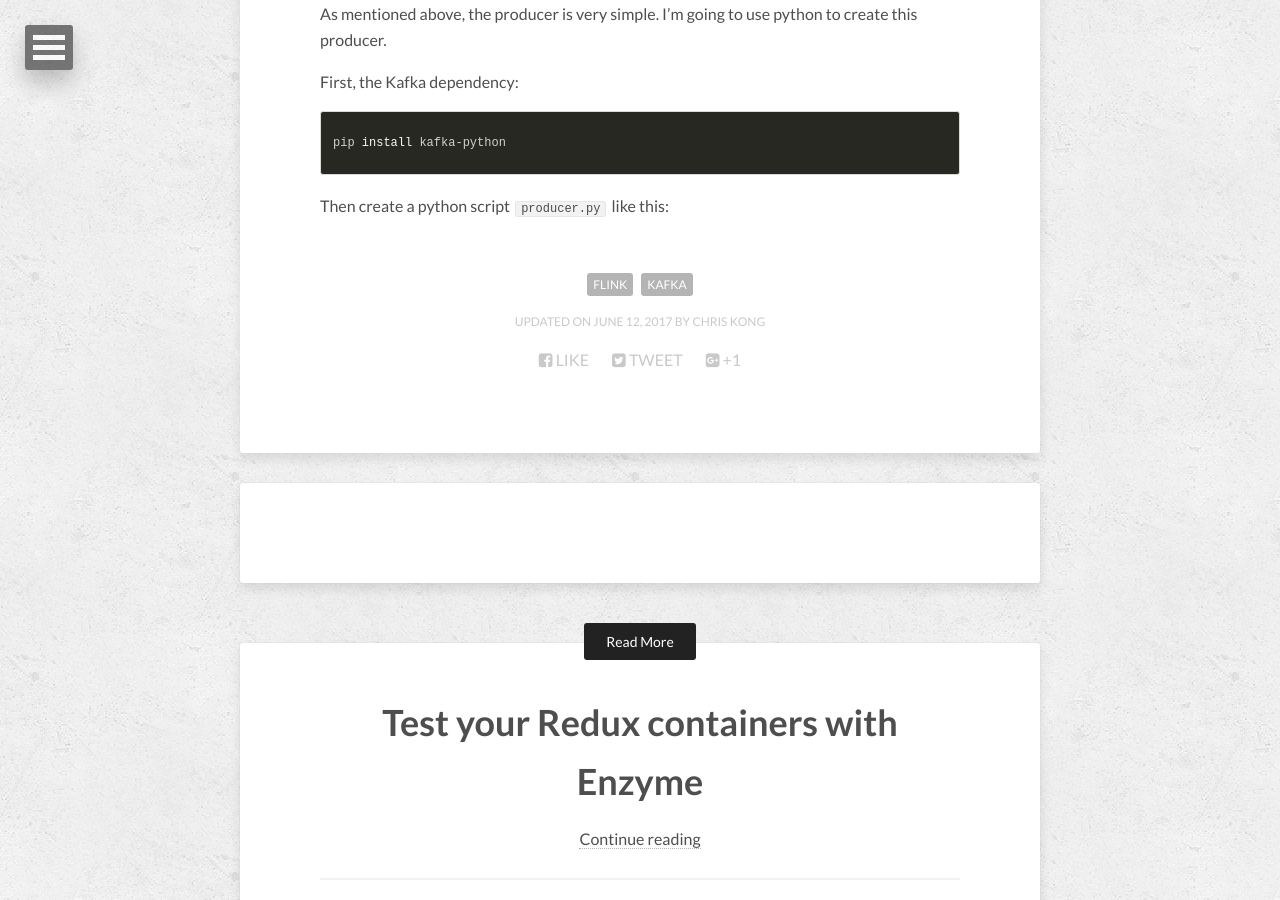
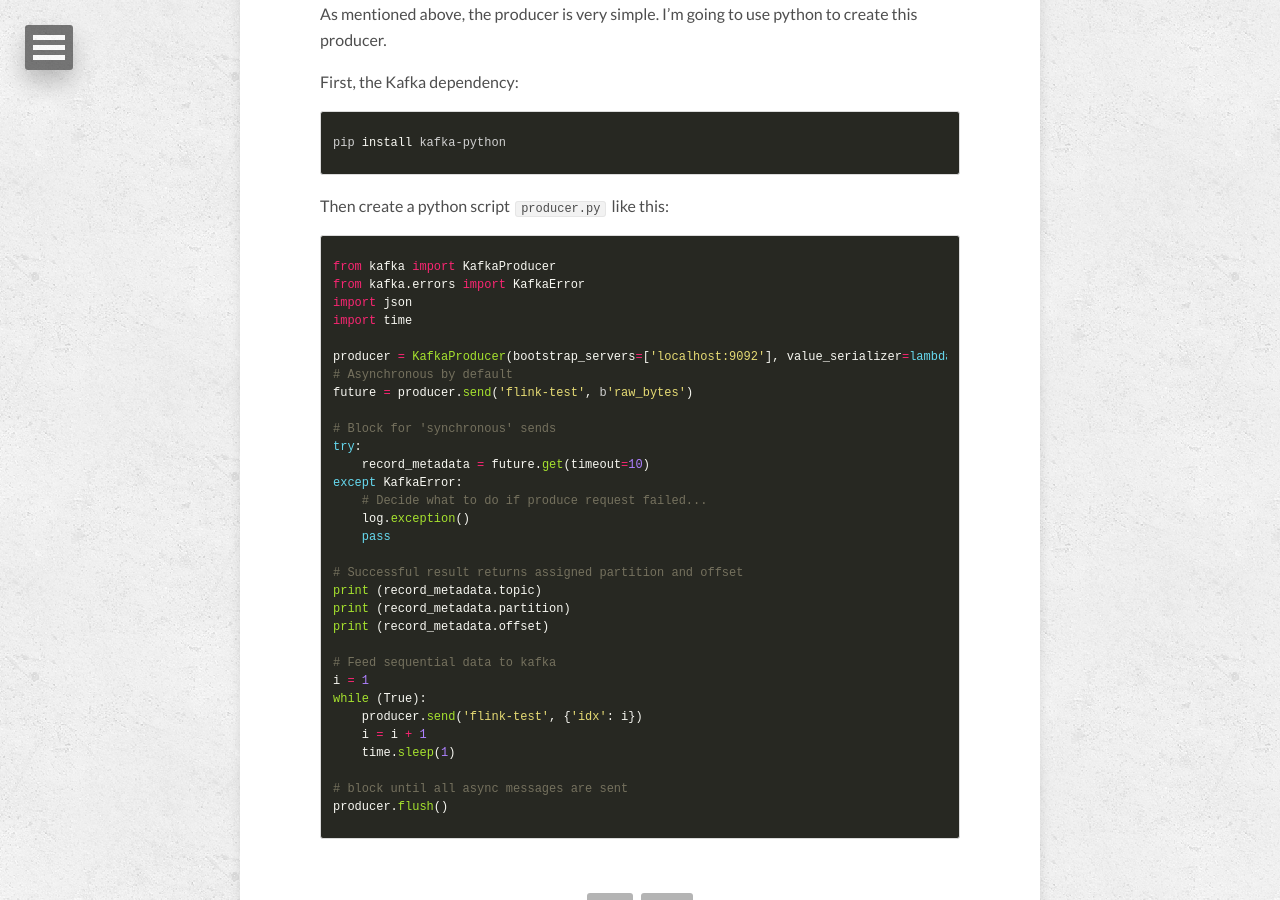
Before and after one commit to visualskyrim/visualskyrim.github.io, a Jekyll site: the page built from _posts/2017-06-12-try-savepoint-in-flink.md, in a window 1280 px wide and 900 px high, scrolled down 1281 px. Built offline with Jekyll 4.4.1, drawn with Linux system fonts in a browser that asks for light colours; nearby versions of some CDN libraries; comment, search, counter and statistics services are not loaded.

Commit message:
Add first section

```diff
--- a/_posts/2017-06-12-try-savepoint-in-flink.md
+++ b/_posts/2017-06-12-try-savepoint-in-flink.md
@@ -53,3 +53,37 @@ pip install kafka-python
 {% endhighlight %}
 
 Then create a python script `producer.py` like this:
+
+{% highlight python %}
+from kafka import KafkaProducer
+from kafka.errors import KafkaError
+import json
+import time
+
+producer = KafkaProducer(bootstrap_servers=['localhost:9092'], value_serializer=lambda m: json.dumps(m).encode('ascii'))
+# Asynchronous by default
+future = producer.send('flink-test', b'raw_bytes')
+
+# Block for 'synchronous' sends
+try:
+    record_metadata = future.get(timeout=10)
+except KafkaError:
+    # Decide what to do if produce request failed...
+    log.exception()
+    pass
+
+# Successful result returns assigned partition and offset
+print (record_metadata.topic)
+print (record_metadata.partition)
+print (record_metadata.offset)
+
+# Feed sequential data to kafka
+i = 1
+while (True):
+    producer.send('flink-test', {'idx': i})
+    i = i + 1
+    time.sleep(1)
+
+# block until all async messages are sent
+producer.flush()
+{% endhighlight %}
```
